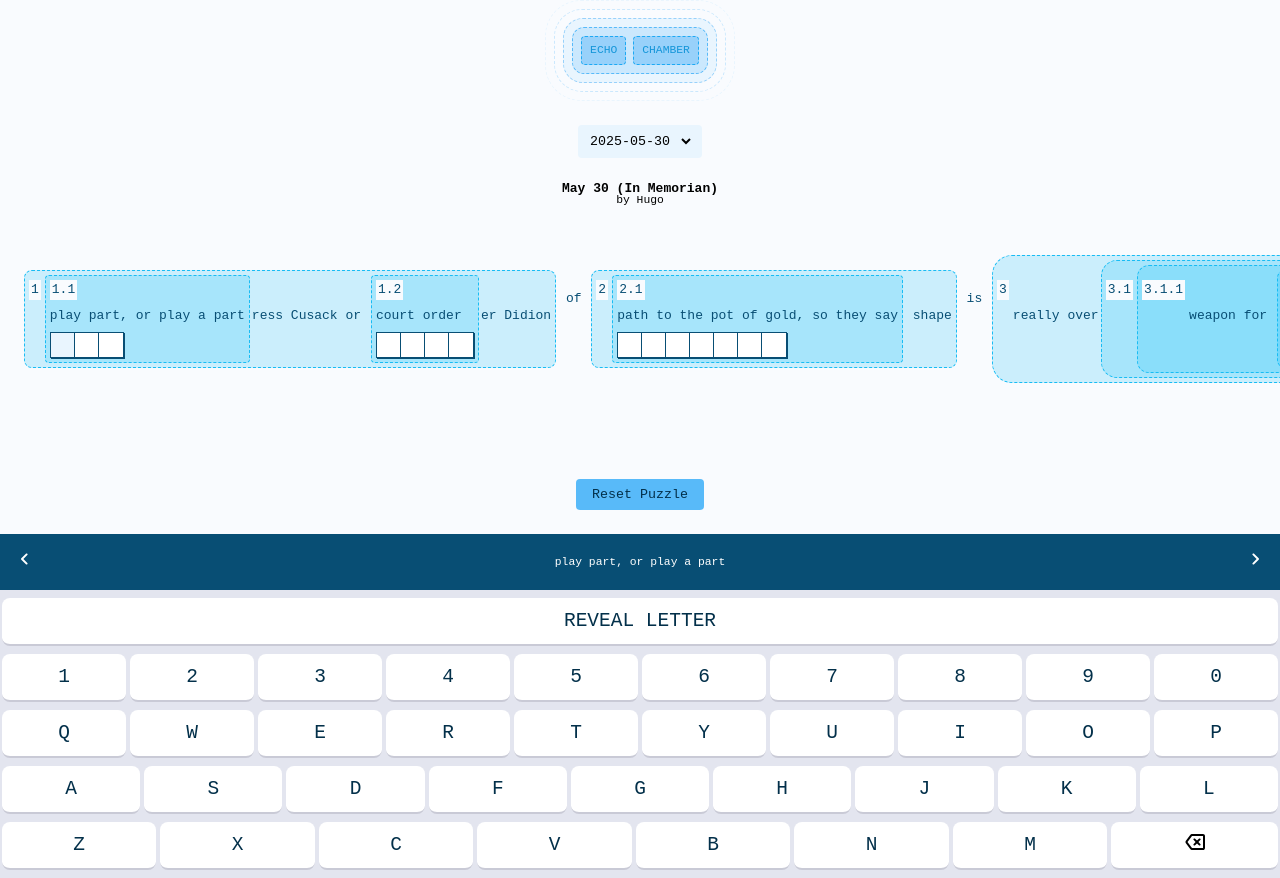
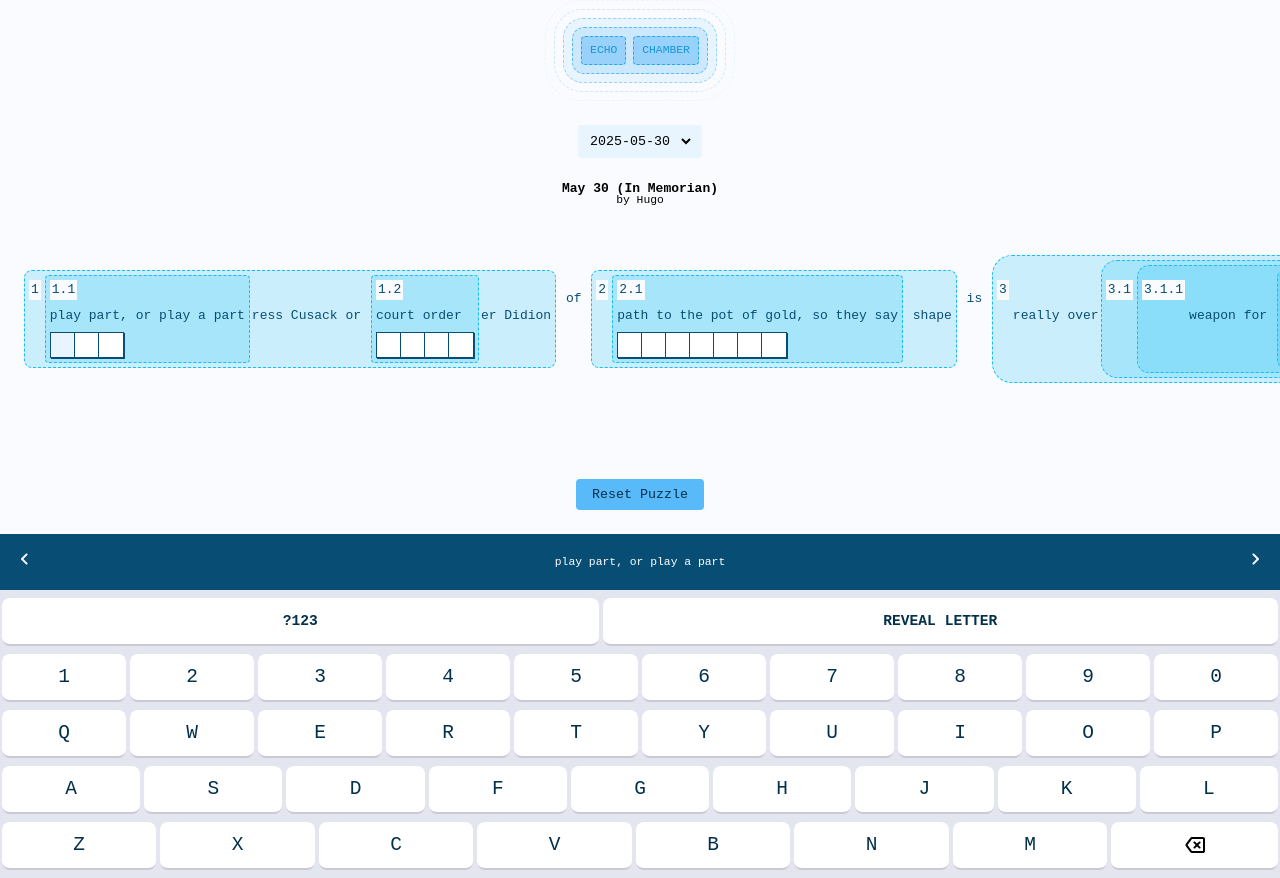
Before and after one commit to hugolynch/echo, a Svelte app: page / in a window 1280 px wide. Built offline with nearby package versions, Linux system fonts and the light colour scheme.

Commit message:
Add placeholder number toggle button

```diff
--- a/src/components/Keyboard.svelte
+++ b/src/components/Keyboard.svelte
@@ -25,7 +25,8 @@
         <button class="tab" onclick={() => key({action: actions.NEXT})}><img src="/next.svg" alt="next"></button>
     </div>
     <div class="row">
-        <button class="" onclick={() => key({action: actions.REVEAL})}>REVEAL LETTER</button>
+        <button class="action">?123</button>
+        <button class="action" onclick={() => key({action: actions.REVEAL})}>REVEAL LETTER</button>
     </div>
     {#each letters as row, i}
         <div class="row">
@@ -36,7 +37,7 @@
             {/each}
             {#if i === letters.length - 1}
                 <button class="letter" onclick={() => key({action: actions.BACK})}>
-                    <img src="/back.svg" alt="backspace">
+                    <img class="icon" src="/back.svg" alt="backspace">
                 </button>
             {/if}
         </div>
@@ -96,6 +97,16 @@
         &:active {
             background-color: #F2F3FB;
         }
+
+        & .icon {
+            margin: auto;
+            display: flex;
+        }
+
+        &.action {
+            font-size: 1.8rem;
+            font-weight: bold;
+        }
     }
 
     .clue {
```
